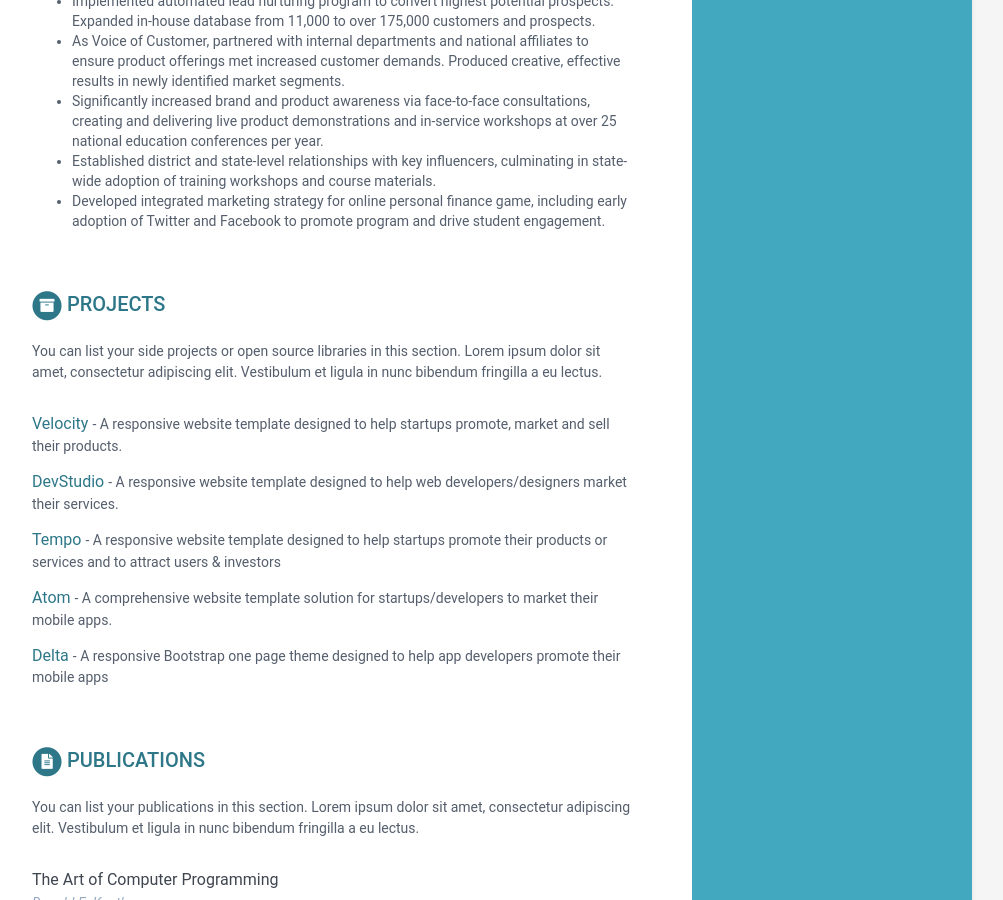
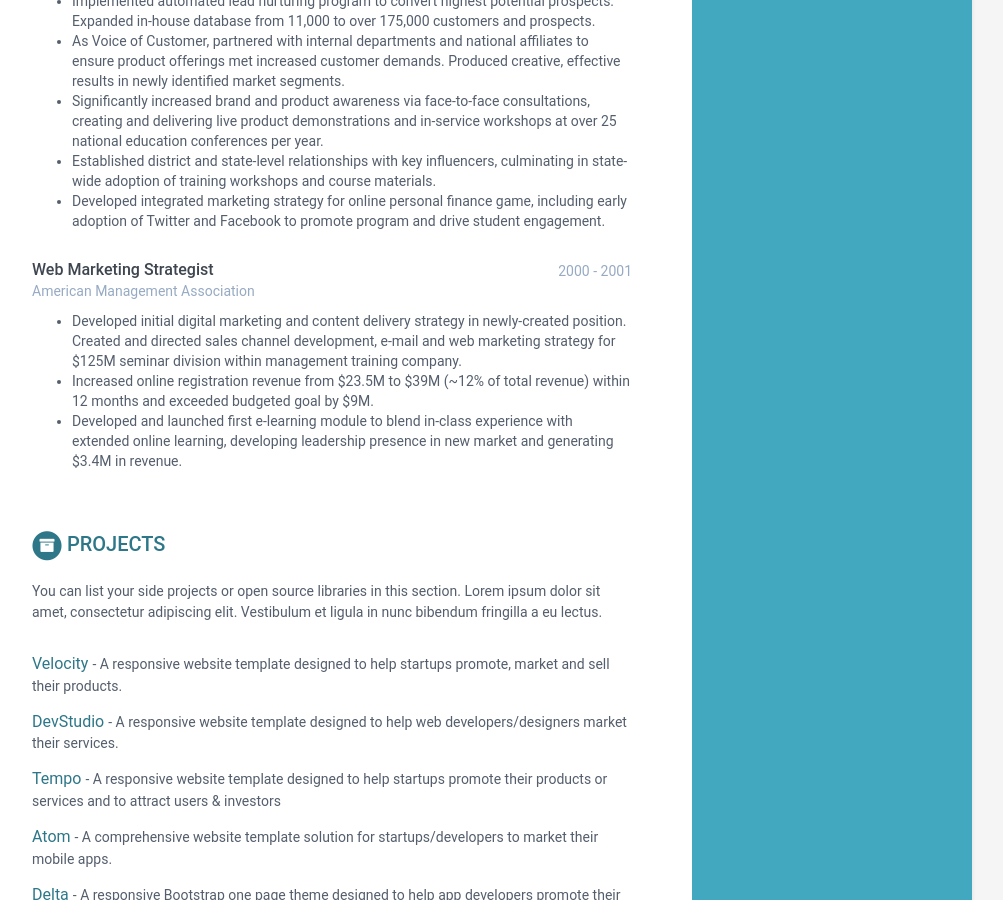
Before and after one commit to CurtComber/resume, a Jekyll site: the page built from index.html, in a window 1280 px wide and 900 px high, scrolled down 1813 px. Shown: the whole window, without its empty margins (168-1171 px from the left). Built offline with Jekyll 4.4.1, drawn with Linux system fonts in a browser that asks for light colours.

Commit message:
Update data.yml

```diff
--- a/_data/data.yml
+++ b/_data/data.yml
@@ -110,6 +110,14 @@ experiences:
         - Established district and state-level relationships with key influencers, culminating in state-wide adoption of training workshops and course materials.
         - Developed integrated marketing strategy for online personal finance game, including early adoption of Twitter and Facebook to promote program and drive student engagement.
 
+    - role: Web Marketing Strategist
+      time: 2000 - 2001
+      company: American Management Association
+      details: |
+        - Developed initial digital marketing and content delivery strategy in newly-created position. Created and directed sales channel development, e-mail and web marketing strategy for $125M seminar division within management training company.
+        - Increased online registration revenue from $23.5M to $39M (~12% of total revenue) within 12 months and exceeded budgeted goal by $9M.
+        - Developed and launched first e-learning module to blend in-class experience with extended online learning, developing leadership presence in new market and generating $3.4M in revenue.
+
 projects:
     title: Projects
     intro: >
```
